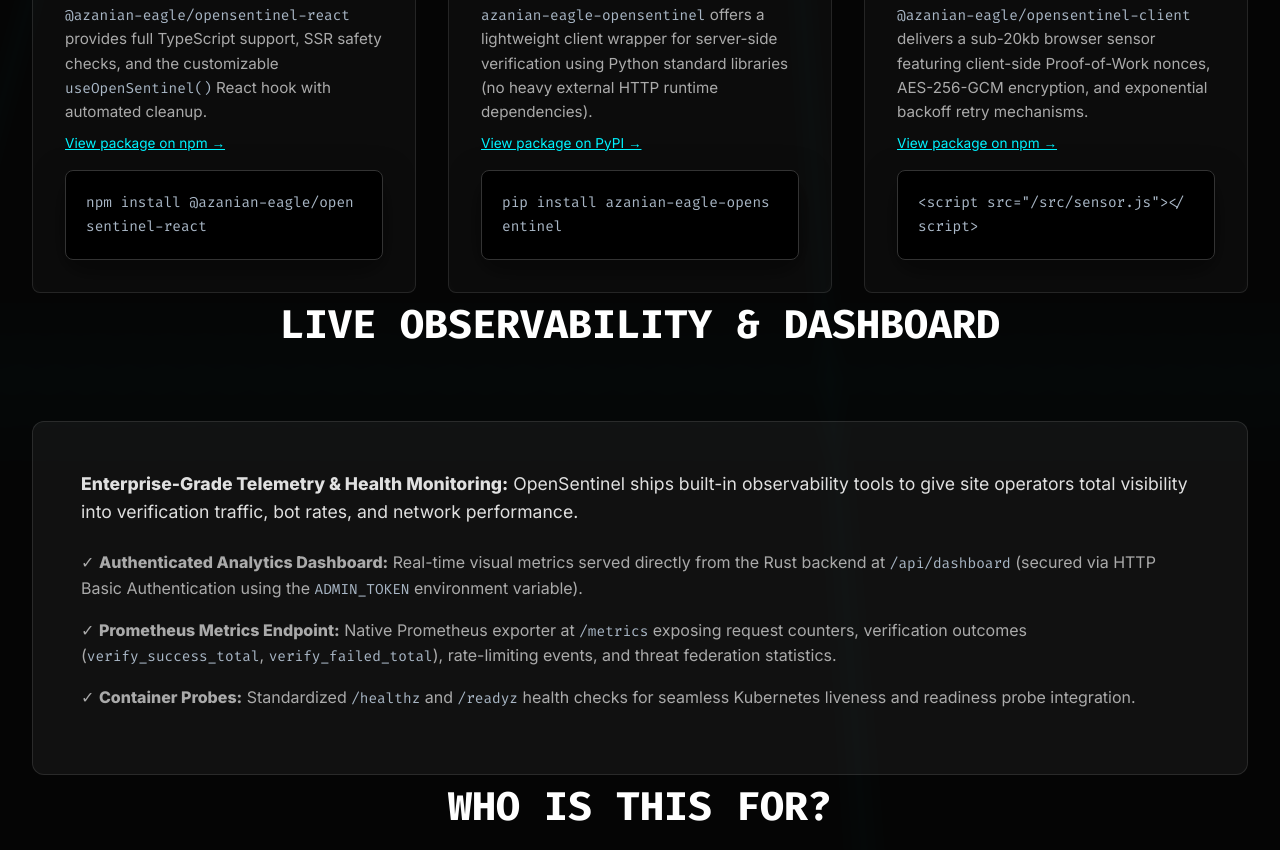
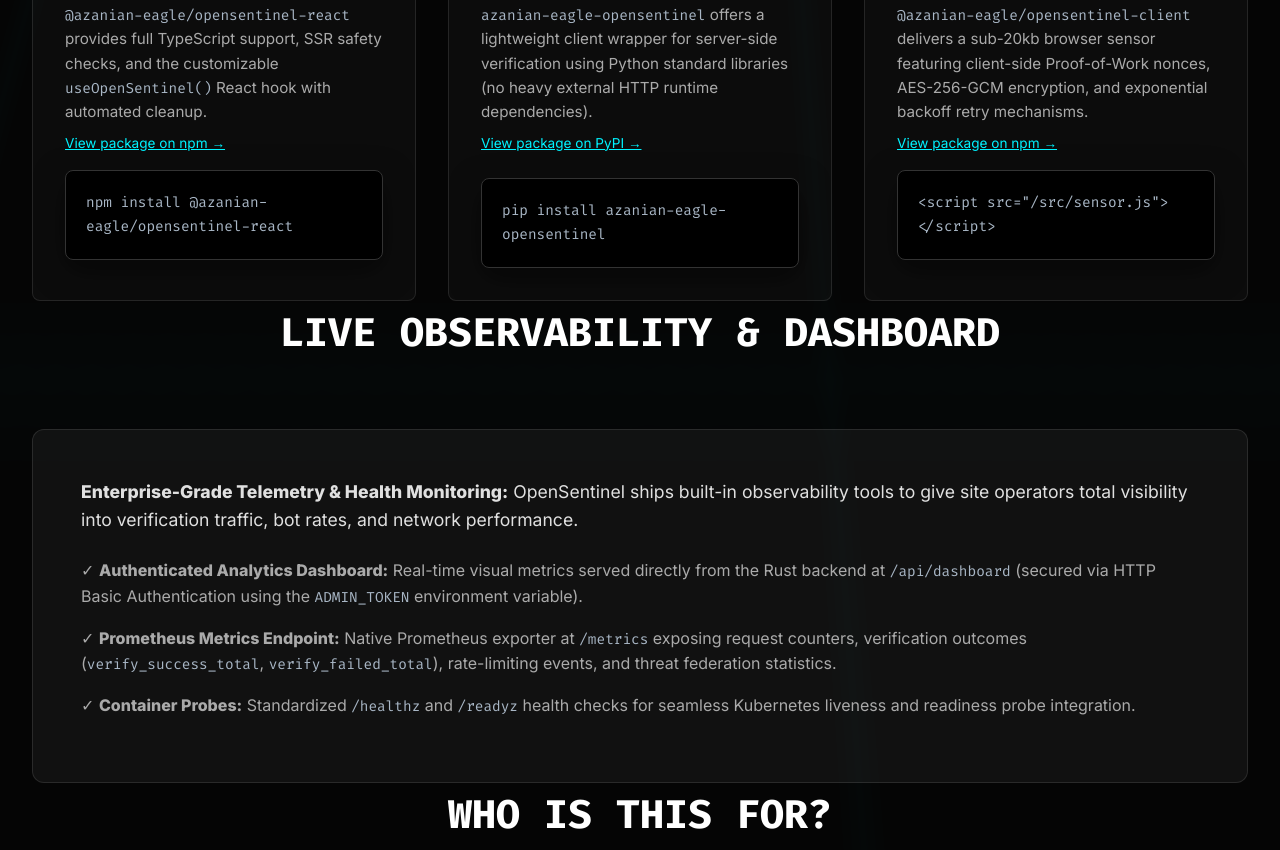
Before and after one commit to Azanian-Eagle/OpenSentinel, a website: page docs/index.html in a window 1280 px wide. Shown: the part 2342-3192 px from the top of the page. Drawn offline with Linux system fonts and the light colour scheme.

Commit message:
Rename PyPI package to azanian-eagle-opensentinel and update docs styling
Rename Python SDK package name to azanian-eagle-opensentinel in pyproject.toml and setup.py to resolve PyPI name conflicts. Update project documentation, PyPI links, and CSS spacing.

```diff
--- a/docs/assets/css/demo.css
+++ b/docs/assets/css/demo.css
@@ -182,6 +182,7 @@ button:active {
 
 #result {
     margin-top: 20px;
+    margin-bottom: 25px;
     min-height: 24px;
     font-size: 0.9rem;
     text-align: center;
@@ -406,7 +407,7 @@ footer {
 }
 
 .demo-cta {
-    margin-top: 2rem;
+    margin-top: 2.5rem;
     padding-top: 2rem;
     border-top: 1px solid rgba(255, 255, 255, 0.1);
 }
--- a/docs/assets/css/style.css
+++ b/docs/assets/css/style.css
@@ -491,15 +491,16 @@ pre {
     box-sizing: border-box;
     white-space: pre-wrap;
     word-wrap: break-word;
-    overflow-wrap: anywhere;
-    word-break: break-all;
+    overflow-wrap: break-word;
+    word-break: normal;
 }
 
 code {
     font-family: var(--font-code);
     color: #a9b7c6;
     font-size: 0.9rem;
-    overflow-wrap: anywhere;
+    overflow-wrap: break-word;
+    word-break: normal;
 }
 
 /* Footer */
--- a/docs/index.html
+++ b/docs/index.html
@@ -217,7 +217,7 @@
                     </div>
                     <p><code>azanian-eagle-opensentinel</code> offers a lightweight client wrapper for server-side verification using Python standard libraries (no heavy external HTTP runtime dependencies).</p>
                     <p style="margin-top: 0.5rem; font-size: 0.85rem;"><a href="https://pypi.org/project/azanian-eagle-opensentinel/" target="_blank" rel="noopener noreferrer" style="color: var(--accent-primary);">View package on PyPI &rarr;</a></p>
-                    <div class="code-wrapper" style="margin-top: 1rem;">
+                    <div class="code-wrapper" style="margin-top: 1.5rem;">
                         <pre><code>pip install azanian-eagle-opensentinel</code></pre>
                     </div>
                 </div>
```
Also changed, not shown: dist/assets/css/demo.css, dist/assets/css/style.css, dist/assets/js/main.js, dist/assets/js/sensor.js, dist/docs/assets/css/demo.css, dist/docs/assets/css/style.css, dist/docs/assets/js/main.js, dist/docs/assets/js/sensor.js, dist/docs/index.html, dist/index.html.
